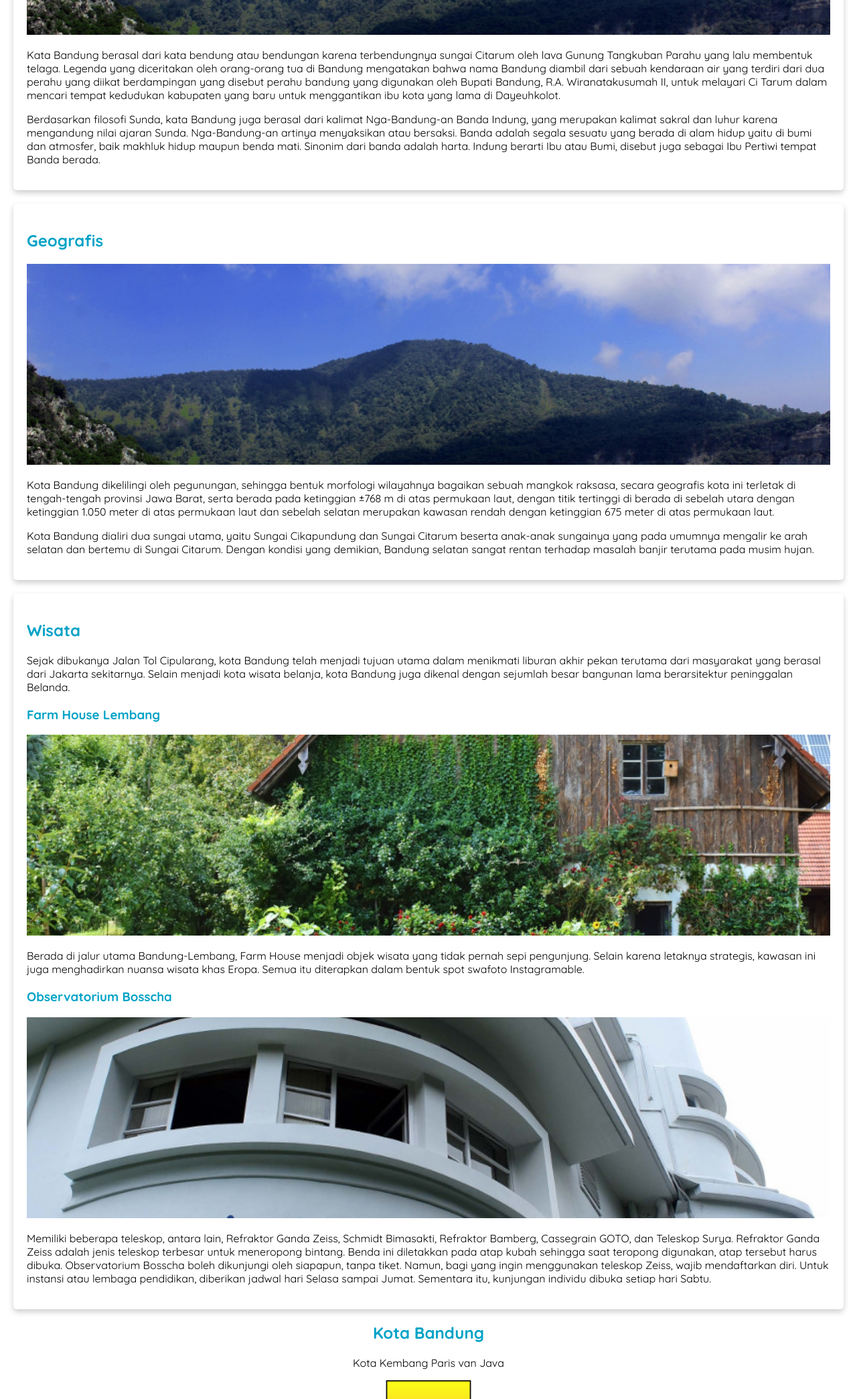
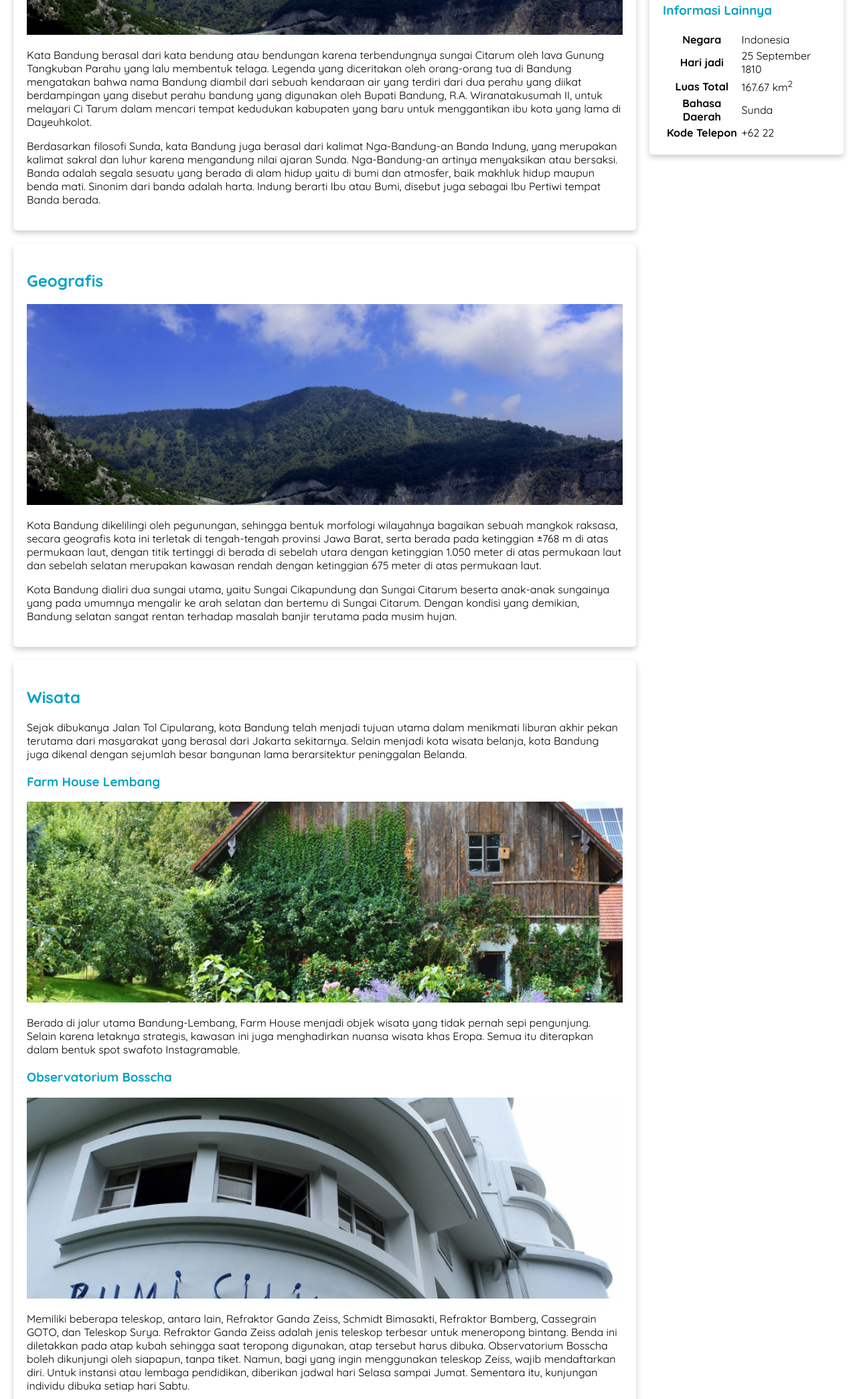
Before and after one commit to BrezyBaihaqi/belajar-dasar-pemrograman-web, a plain HTML site: page index.html in a window 1280 px wide. Shown: the part 711-2800 px from the top of the page at 67% size. Drawn offline with Linux system fonts and the light colour scheme.

Commit message:
latihan hari ini
sampai akhir sub modul pendalaman css

```diff
--- a/assets/style/style.css
+++ b/assets/style/style.css
@@ -1,82 +1,96 @@
-@import url("https://fonts.googleapis.com/css2?family=Quicksand:wght@400;700&display=swap");
-
+@import url(https://fonts.googleapis.com/css2?family=Quicksand:wght@400;700&display=swap);
 .jumbotron {
   font-size: 20px;
   padding: 60px;
   background-color: #00c8eb;
   text-align: center;
-  color: white;
+  color: #fff;
 }
-
 body {
   font-family: "Quicksand", sans-serif;
   margin: 0;
   padding: 0;
 }
-
 main {
   padding: 20px;
 }
-
 h2,
 h3 {
   color: #00a2c6;
 }
-
 footer {
   padding: 20px;
-  color: white;
+  color: #fff;
   background-color: #00a2c6;
 }
-
+header {
+  display: inline;
+}
 nav {
   background-color: #00a2c6;
   padding: 5px;
+  position: sticky;
+  top: 0;
 }
-
 nav a {
   font-size: 18px;
   font-weight: 400;
   text-decoration: none;
-  color: white;
+  color: #fff;
 }
-
 nav a:hover {
-  font-weight: bold;
+  font-weight: 700;
 }
-
 nav li {
   display: inline;
   list-style-type: none;
   margin-right: 20px;
 }
-
 .profile header {
   text-align: center;
 }
-
 .profile img {
   width: 200px;
 }
-
 footer {
   padding: 20px;
-  color: white;
+  color: #fff;
   background-color: #00a2c6;
   text-align: center;
-  font-weight: bold;
+  font-weight: 700;
 }
-
 .featured-image {
   width: 100%;
   max-height: 300px;
   object-fit: cover;
   object-position: center;
 }
-
 .card {
   box-shadow: 0 4px 8px 0 rgba(0, 0, 0, 0.2);
   border-radius: 5px;
   padding: 20px;
   margin-top: 20px;
 }
+#content {
+  float: left;
+  width: 75%;
+}
+aside {
+  float: right;
+  width: 25%;
+  padding-left: 20px;
+}
+@media screen and (max-width: 1000px) {
+  #content,
+  aside {
+    width: 100%;
+    padding: 0;
+  }
+}
+main {
+  padding: 20px;
+  overflow: auto;
+}
+* {
+  box-sizing: border-box;
+}
--- a/index.html
+++ b/index.html
@@ -1,15 +1,18 @@
 <!DOCTYPE html>
 <html>
   <head>
-	<link rel="stylesheet" href="assets/style/style.css">
+    <link rel="stylesheet" href="assets/style/style.css" />
+    <meta name="viewport" content="width=device-width, initial-scale=1">
+  </head>
 
-	</head>
   <body>
-
     <header>
       <div class="jumbotron">
         <h1>Bandung</h1>
-			<p>Kota metropolitan terbesar di Provinsi Jawa Barat, sekaligus menjadi ibu kota provinsi tersebut.</p>
+        <p>
+          Kota metropolitan terbesar di Provinsi Jawa Barat, sekaligus menjadi
+          ibu kota provinsi tersebut.
+        </p>
       </div>
       <nav>
         <ul>
@@ -23,54 +26,119 @@
       <div id="content">
         <article id="sejarah" class="card">
           <h2 id="sejarah">Sejarah</h2>
-					<img src="assets/image/geografis.jpg" class="featured-image" alt="geografis">
-					<p>Kata Bandung berasal dari kata bendung atau bendungan karena terbendungnya sungai Citarum oleh lava Gunung Tangkuban Parahu yang lalu membentuk telaga. Legenda yang diceritakan oleh orang-orang tua di
-						Bandung mengatakan bahwa nama Bandung diambil dari sebuah kendaraan air yang terdiri dari dua perahu yang diikat berdampingan yang disebut perahu bandung yang digunakan oleh Bupati Bandung, R.A. Wiranatakusumah II, untuk melayari Ci Tarum dalam mencari tempat kedudukan kabupaten yang baru untuk
-					menggantikan ibu kota yang lama di Dayeuhkolot. </p>
+          <img
+            src="assets/image/geografis.jpg"
+            class="featured-image"
+            alt="geografis"
+          />
+          <p>
+            Kata Bandung berasal dari kata bendung atau bendungan karena
+            terbendungnya sungai Citarum oleh lava Gunung Tangkuban Parahu yang
+            lalu membentuk telaga. Legenda yang diceritakan oleh orang-orang tua
+            di Bandung mengatakan bahwa nama Bandung diambil dari sebuah
+            kendaraan air yang terdiri dari dua perahu yang diikat berdampingan
+            yang disebut perahu bandung yang digunakan oleh Bupati Bandung, R.A.
+            Wiranatakusumah II, untuk melayari Ci Tarum dalam mencari tempat
+            kedudukan kabupaten yang baru untuk menggantikan ibu kota yang lama
+            di Dayeuhkolot.
+          </p>
 
-					<p>Berdasarkan filosofi Sunda, kata Bandung juga berasal dari kalimat Nga-Bandung-an Banda Indung, yang merupakan kalimat sakral dan luhur karena mengandung nilai ajaran Sunda. Nga-Bandung-an artinya menyaksikan atau bersaksi. Banda adalah segala sesuatu yang berada di alam hidup yaitu di bumi dan atmosfer, baik makhluk hidup maupun benda mati. Sinonim dari banda adalah harta. Indung berarti Ibu atau Bumi, disebut juga sebagai Ibu Pertiwi tempat Banda berada.</p>
+          <p>
+            Berdasarkan filosofi Sunda, kata Bandung juga berasal dari kalimat
+            Nga-Bandung-an Banda Indung, yang merupakan kalimat sakral dan luhur
+            karena mengandung nilai ajaran Sunda. Nga-Bandung-an artinya
+            menyaksikan atau bersaksi. Banda adalah segala sesuatu yang berada
+            di alam hidup yaitu di bumi dan atmosfer, baik makhluk hidup maupun
+            benda mati. Sinonim dari banda adalah harta. Indung berarti Ibu atau
+            Bumi, disebut juga sebagai Ibu Pertiwi tempat Banda berada.
+          </p>
         </article>
 
         <article id="geografis" class="card">
           <h2 id="geografis">Geografis</h2>
-					<img src="assets/image/geografis.jpg" class="featured-image" alt="geografis">
-					<p>Kota Bandung dikelilingi oleh pegunungan, sehingga bentuk morfologi wilayahnya bagaikan sebuah mangkok raksasa, secara geografis kota ini terletak di tengah-tengah provinsi Jawa Barat, serta berada pada
-					ketinggian ±768 m di atas permukaan laut, dengan titik tertinggi di berada di sebelah utara dengan ketinggian 1.050 meter di atas permukaan laut dan sebelah selatan merupakan kawasan rendah dengan ketinggian 675 meter di atas permukaan laut.</p>
+          <img
+            src="assets/image/geografis.jpg"
+            class="featured-image"
+            alt="geografis"
+          />
+          <p>
+            Kota Bandung dikelilingi oleh pegunungan, sehingga bentuk morfologi
+            wilayahnya bagaikan sebuah mangkok raksasa, secara geografis kota
+            ini terletak di tengah-tengah provinsi Jawa Barat, serta berada pada
+            ketinggian ±768 m di atas permukaan laut, dengan titik tertinggi di
+            berada di sebelah utara dengan ketinggian 1.050 meter di atas
+            permukaan laut dan sebelah selatan merupakan kawasan rendah dengan
+            ketinggian 675 meter di atas permukaan laut.
+          </p>
 
-					<p>Kota Bandung dialiri dua sungai utama, yaitu Sungai Cikapundung dan Sungai Citarum beserta anak-anak sungainya yang pada umumnya mengalir ke arah selatan dan bertemu di Sungai Citarum. Dengan kondisi yang
-					demikian, Bandung selatan sangat rentan terhadap masalah banjir terutama pada musim hujan.</p>
+          <p>
+            Kota Bandung dialiri dua sungai utama, yaitu Sungai Cikapundung dan
+            Sungai Citarum beserta anak-anak sungainya yang pada umumnya
+            mengalir ke arah selatan dan bertemu di Sungai Citarum. Dengan
+            kondisi yang demikian, Bandung selatan sangat rentan terhadap
+            masalah banjir terutama pada musim hujan.
+          </p>
         </article>
 
         <article id="wisata" class="card">
           <h2 id="wisata">Wisata</h2>
-					<p>Sejak dibukanya Jalan Tol Cipularang, kota Bandung telah menjadi tujuan utama dalam menikmati liburan akhir pekan terutama dari masyarakat yang berasal dari Jakarta sekitarnya. Selain menjadi kota wisata belanja,
-					kota Bandung juga dikenal dengan sejumlah besar bangunan lama berarsitektur peninggalan Belanda.</p>
+          <p>
+            Sejak dibukanya Jalan Tol Cipularang, kota Bandung telah menjadi
+            tujuan utama dalam menikmati liburan akhir pekan terutama dari
+            masyarakat yang berasal dari Jakarta sekitarnya. Selain menjadi kota
+            wisata belanja, kota Bandung juga dikenal dengan sejumlah besar
+            bangunan lama berarsitektur peninggalan Belanda.
+          </p>
           <section>
             <h3>Farm House Lembang</h3>
-						<img src="assets/image/farm-house.jpg" class="featured-image" alt="farm house">
-						<p>Berada di jalur utama Bandung-Lembang, Farm House menjadi objek wisata yang tidak pernah sepi pengunjung. Selain karena letaknya strategis, kawasan ini juga menghadirkan nuansa wisata khas Eropa. Semua itu diterapkan dalam bentuk spot swafoto Instagramable.</p>
+            <img
+              src="assets/image/farm-house.jpg"
+              class="featured-image"
+              alt="farm house"
+            />
+            <p>
+              Berada di jalur utama Bandung-Lembang, Farm House menjadi objek
+              wisata yang tidak pernah sepi pengunjung. Selain karena letaknya
+              strategis, kawasan ini juga menghadirkan nuansa wisata khas Eropa.
+              Semua itu diterapkan dalam bentuk spot swafoto Instagramable.
+            </p>
           </section>
 
           <section>
             <h3>Observatorium Bosscha</h3>
-						<img src="assets/image/bosscha.jpg" class="featured-image" alt="bosscha">
-						<p>Memiliki beberapa teleskop, antara lain, Refraktor Ganda Zeiss, Schmidt Bimasakti, Refraktor Bamberg, Cassegrain GOTO, dan Teleskop Surya. Refraktor Ganda Zeiss adalah jenis teleskop terbesar untuk meneropong bintang. Benda ini diletakkan pada atap kubah sehingga saat teropong digunakan, atap tersebut harus dibuka. Observatorium Bosscha boleh dikunjungi oleh siapapun, tanpa tiket. Namun, bagi yang ingin
-						menggunakan teleskop Zeiss, wajib mendaftarkan diri. Untuk instansi atau lembaga pendidikan, diberikan jadwal hari Selasa sampai Jumat. Sementara itu, kunjungan individu dibuka setiap hari Sabtu.</p>
+            <img
+              src="assets/image/bosscha.jpg"
+              class="featured-image"
+              alt="bosscha"
+            />
+            <p>
+              Memiliki beberapa teleskop, antara lain, Refraktor Ganda Zeiss,
+              Schmidt Bimasakti, Refraktor Bamberg, Cassegrain GOTO, dan
+              Teleskop Surya. Refraktor Ganda Zeiss adalah jenis teleskop
+              terbesar untuk meneropong bintang. Benda ini diletakkan pada atap
+              kubah sehingga saat teropong digunakan, atap tersebut harus
+              dibuka. Observatorium Bosscha boleh dikunjungi oleh siapapun,
+              tanpa tiket. Namun, bagi yang ingin menggunakan teleskop Zeiss,
+              wajib mendaftarkan diri. Untuk instansi atau lembaga pendidikan,
+              diberikan jadwal hari Selasa sampai Jumat. Sementara itu,
+              kunjungan individu dibuka setiap hari Sabtu.
+            </p>
           </section>
         </article>
       </div>
 
       <aside>
-				<article class="profile" class="card">
+        <article class="profile card">
           <header>
             <h2>Kota Bandung</h2>
             <p>Kota Kembang Paris van Java</p>
             <figure>
-							<img src="assets/image/bandung-badge.png">
+              <img src="assets/image/bandung-badge.png" />
               <figcaption>Lambang</figcaption>
             </figure>
           </header>
-					<section>   <h3>Informasi Lainnya</h3>
+          <section>
+            <h3>Informasi Lainnya</h3>
             <table>
               <tr>
                 <th>Negara</th>
@@ -92,7 +160,8 @@
                 <th>Kode Telepon</th>
                 <td>+62 22</td>
               </tr>
-						</table></section>
+            </table>
+          </section>
         </article>
       </aside>
     </main>
```
Also changed, not shown: tes.html (added, +26 -0 lines). Lines whose indentation alone changed are shown as unchanged.
